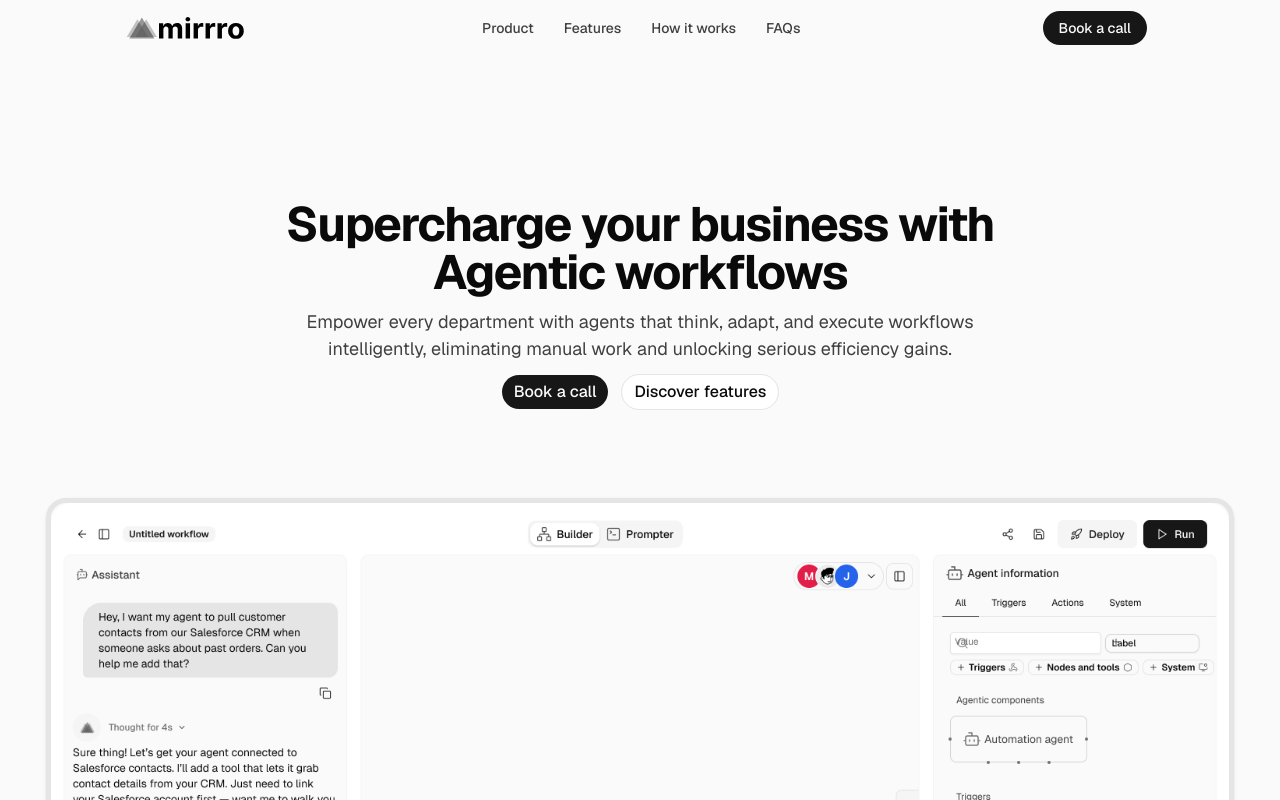
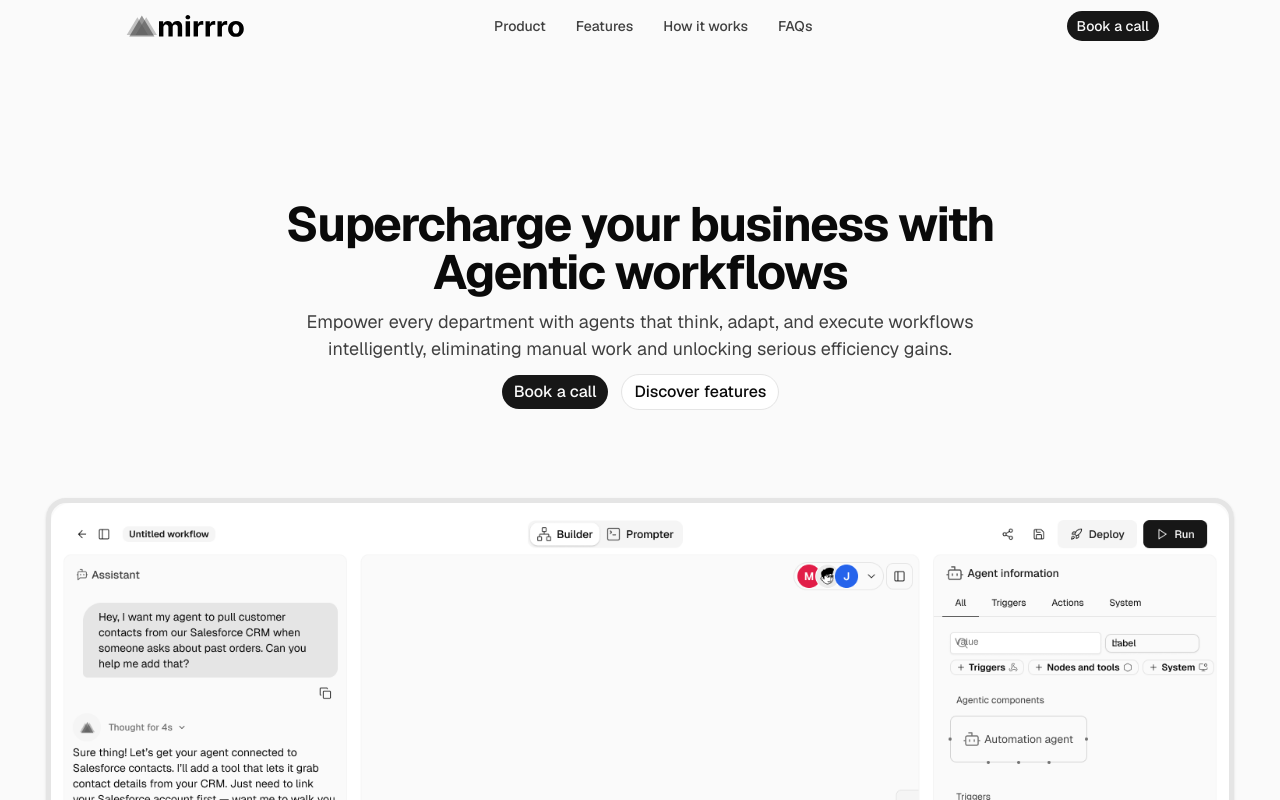
Before and after one commit to carrington-115/mirrro-ai-website, a Next.js app: page / in a window 1280 px wide. Shown: the top 800 px of the page. Built offline with nearby package versions, Linux system fonts and the light colour scheme.

Commit message:
Fix: Added links

```diff
--- a/components/NavBar.tsx
+++ b/components/NavBar.tsx
@@ -9,7 +9,8 @@ import NavLink from "./NavLink";
 import MenuIcon from "./MenuIcon";
 import { navLinks } from "@/lib/data";
 import MobileLinks from "./MobileLinks";
-import { Button } from "./ui/button";
+import { twMerge } from "tailwind-merge";
+import { buttonVariants } from "./ui/button";
 
 export default function NavBar() {
   const [menuIsOpen, setMenuIsOpen] = useState<boolean>(false);
@@ -58,12 +59,21 @@ export default function NavBar() {
               ))}
             </ul>
           </nav>
-          <Button
-            variant="default"
-            className="mr-[12px] hidden lg:inline-flex rounded-full h-[36px] px-[16px] py-[8px] text-[14px] font-medium leading-[20px]"
+          <Link
+            href="https://cal.com/frumark/mirrroagents"
+            className={twMerge(
+              buttonVariants({
+                variant: "default",
+                size: "default",
+                className: "w-fit",
+              }),
+              "text-[14px] font-medium leading-[20px]",
+            )}
+            target="_blank"
+            rel="noopener noreferrer"
           >
             Book a call
-          </Button>
+          </Link>
 
           {/* mobile menu */}
           <MenuIcon
--- a/lib/data.ts
+++ b/lib/data.ts
@@ -242,7 +242,6 @@ export const linkGroups: linkGroupTypes = {
   legalGroup: [
     { title: "Terms and conditions", link: usefulLinks.privacyPolicy },
     { title: "Privacy policy", link: usefulLinks.privacyPolicy },
-    { title: "FAQs", link: usefulLinks.FAQs },
-    { title: "Blog", link: "#" },
+    { title: "FAQs", link: "#faqs" },
   ],
 };
--- a/sections/Hero.tsx
+++ b/sections/Hero.tsx
@@ -20,7 +20,7 @@ export default function HeroComponent() {
           </p>
           <div className="w-fit flex flex-col items-left gap-[var(--spacing-20)] lg:flex-row lg:items-center lg:justify-center lg:gap-[var(--spacing-12)]">
             <Link
-              href="https://calendly.com/mirrro-ai/30min"
+              href="https://cal.com/frumark/mirrroagents"
               className={twMerge(
                 buttonVariants({
                   variant: "default",
@@ -28,6 +28,8 @@ export default function HeroComponent() {
                 }),
                 "rounded-full px-[12px] py-[6px] text-base font-medium leading-[20px]",
               )}
+              target="_blank"
+              rel="noopener noreferrer"
             >
               Book a call
             </Link>
```
